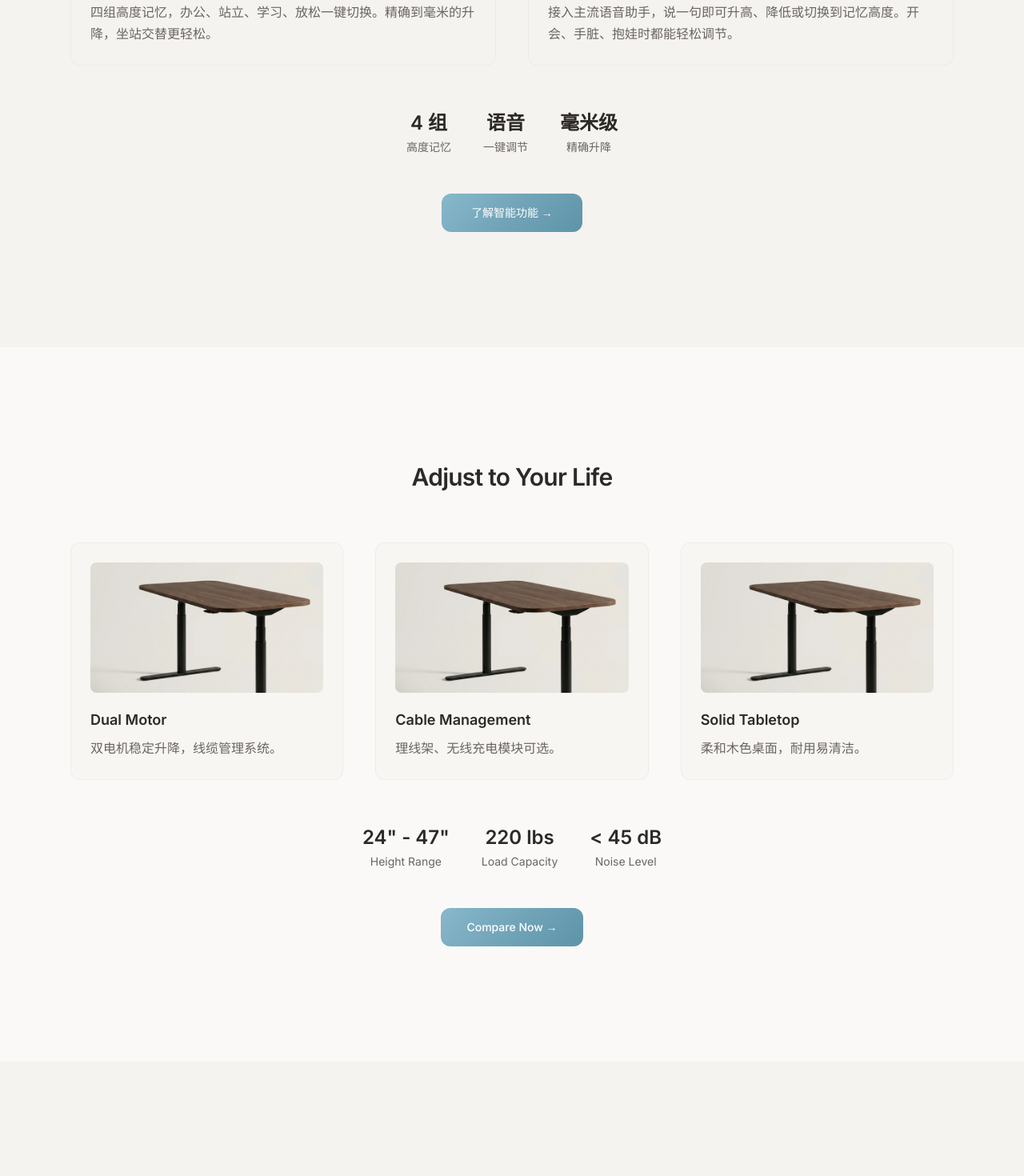
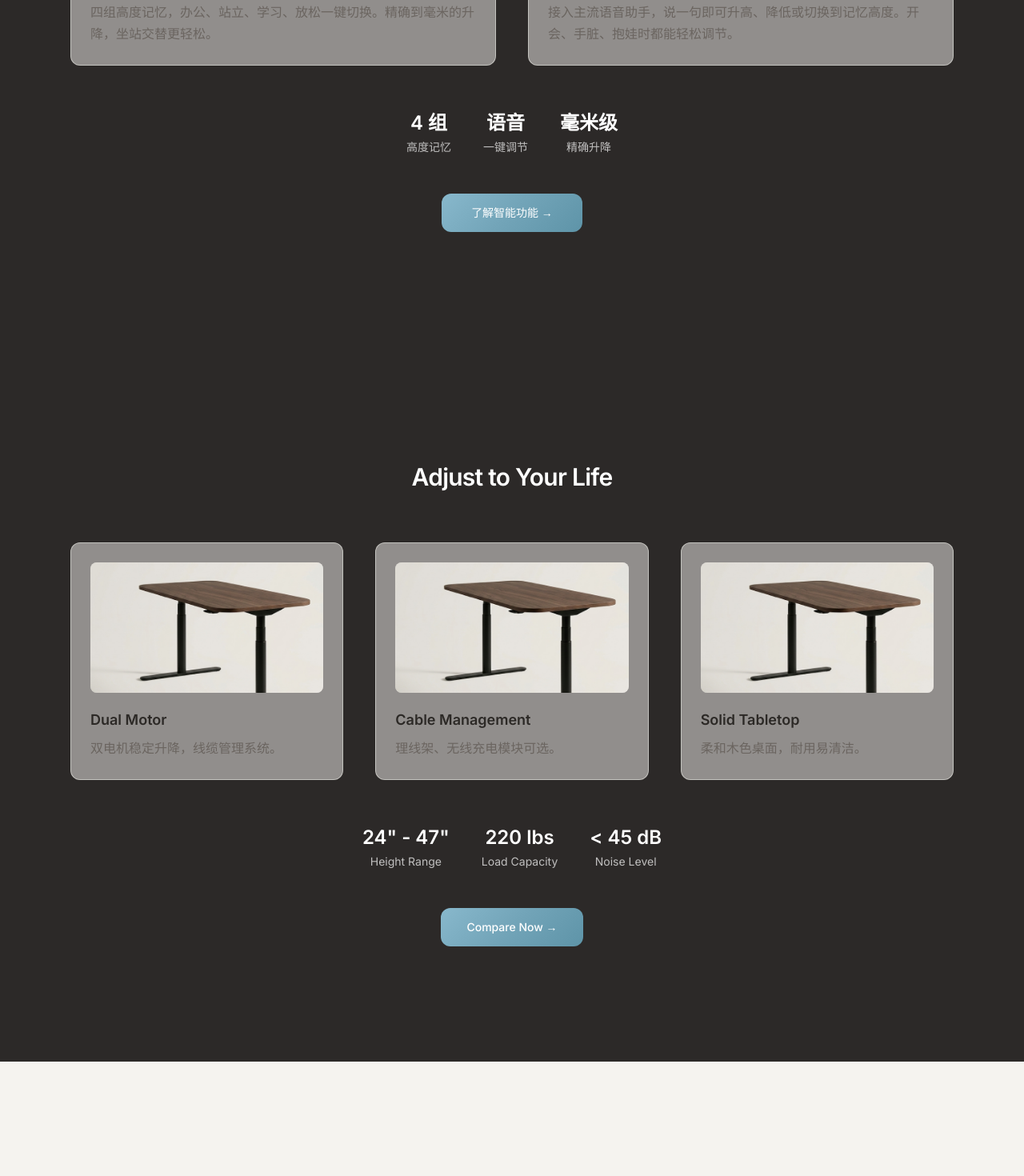
Before and after one commit to 532596/my-dtc-store, a Next.js app: page / in a window 1280 px wide. Shown: the part 1900-3370 px from the top of the page at 80% size. Built offline with nearby package versions, Linux system fonts and the light colour scheme.

Commit message:
卡片底色

```diff
--- a/src/app/page.tsx
+++ b/src/app/page.tsx
@@ -255,10 +255,10 @@ export default function Home() {
         </div>
       </section>
 
-      <section className="bg-warm-cream py-section md:py-section-md">
+      <section className="bg-warm-charcoal py-section md:py-section-md">
         <div className="mx-auto max-w-content px-6">
           <Reveal>
-            <h2 className="text-center text-3xl font-semibold tracking-tight text-foreground">
+            <h2 className="text-center text-3xl font-semibold tracking-tight text-white">
               智能功能
             </h2>
           </Reveal>
@@ -296,16 +296,16 @@ export default function Home() {
           </div>
           <div className="mt-14 flex flex-wrap items-center justify-center gap-10 text-center">
             <div>
-              <p className="text-2xl font-semibold text-foreground">4 组</p>
-              <p className="mt-1 text-sm text-warm-muted">高度记忆</p>
+              <p className="text-2xl font-semibold text-white">4 组</p>
+              <p className="mt-1 text-sm text-white/70">高度记忆</p>
             </div>
             <div>
-              <p className="text-2xl font-semibold text-foreground">语音</p>
-              <p className="mt-1 text-sm text-warm-muted">一键调节</p>
+              <p className="text-2xl font-semibold text-white">语音</p>
+              <p className="mt-1 text-sm text-white/70">一键调节</p>
             </div>
             <div>
-              <p className="text-2xl font-semibold text-foreground">毫米级</p>
-              <p className="mt-1 text-sm text-warm-muted">精确升降</p>
+              <p className="text-2xl font-semibold text-white">毫米级</p>
+              <p className="mt-1 text-sm text-white/70">精确升降</p>
             </div>
           </div>
           <div className="mt-12 text-center">
@@ -319,10 +319,10 @@ export default function Home() {
         </div>
       </section>
 
-      <section className="bg-warm-white py-section md:py-section-md">
+      <section className="bg-warm-charcoal py-section md:py-section-md">
         <div className="mx-auto max-w-content px-6">
           <Reveal>
-            <h2 className="text-center text-3xl font-semibold tracking-tight text-foreground">
+            <h2 className="text-center text-3xl font-semibold tracking-tight text-white">
               Adjust to Your Life
             </h2>
           </Reveal>
@@ -345,16 +345,16 @@ export default function Home() {
           </div>
           <div className="mt-14 flex flex-wrap items-center justify-center gap-10 text-center">
             <div>
-              <p className="text-2xl font-semibold text-foreground">24&quot; - 47&quot;</p>
-              <p className="mt-1 text-sm text-warm-muted">Height Range</p>
+              <p className="text-2xl font-semibold text-white">24&quot; - 47&quot;</p>
+              <p className="mt-1 text-sm text-white/70">Height Range</p>
             </div>
             <div>
-              <p className="text-2xl font-semibold text-foreground">220 lbs</p>
-              <p className="mt-1 text-sm text-warm-muted">Load Capacity</p>
+              <p className="text-2xl font-semibold text-white">220 lbs</p>
+              <p className="mt-1 text-sm text-white/70">Load Capacity</p>
             </div>
             <div>
-              <p className="text-2xl font-semibold text-foreground">&lt; 45 dB</p>
-              <p className="mt-1 text-sm text-warm-muted">Noise Level</p>
+              <p className="text-2xl font-semibold text-white">&lt; 45 dB</p>
+              <p className="mt-1 text-sm text-white/70">Noise Level</p>
             </div>
           </div>
           <div className="mt-12 text-center">
--- a/tailwind.config.ts
+++ b/tailwind.config.ts
@@ -20,6 +20,8 @@ const config: Config = {
           stone: "#9c9892",
           muted: "#6b6560",
           wood: "#c4b8a8",
+          /** 卡片区块下方背景：深暖灰褐，参考 FAMILY MODE / STUDIO 条下背景 */
+          charcoal: "#2c2928",
         },
         foreground: "#2c2926",
         accent: {
```
